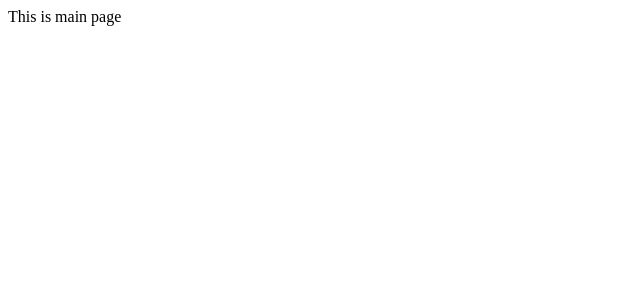
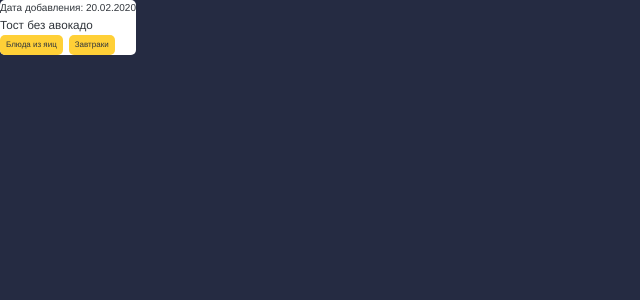
Before and after one commit to Zurida/delicata, a Nuxt app: page / in a window 1280 px wide. Shown: the top 300 px of the page, without its empty margins (0-640 px from the left). Built offline with nearby package versions, Linux system fonts and the light colour scheme.

Commit message:
feat/added card component

```diff
--- /dev/null
+++ b/assets/css/main.css
@@ -0,0 +1,63 @@
+:root {
+    --white: #ffffff;
+    --white-soft: #F9F9F9;
+
+    --black: #252B42;
+    --black-soft: #30353B;
+    /* --black-mute: #282828; */
+
+    --main-1: #E83C3C;
+    --main-2: #255735;
+    --main-3: #FFD037;
+
+    --divider: rgba(60, 60, 60, 0.29);
+
+    --text-light: var(--white-soft);
+    --text-dark: var(--black);
+}
+
+/* semantic color variables for this project */
+:root {
+    --color-background: var(--black);
+    --color-background-soft: var(--white-soft);
+
+    --color-border: var(--divider);
+    /* --color-border-hover: var(--divider-light); */
+
+    --color-heading: var(--text-dark);
+    --color-text: var(--text-dark);
+
+    --section-gap: 8rem;
+    --border-radius: 0.5rem;
+    --gap: 2.4rem;
+}
+
+*,
+*::before,
+*::after {
+    box-sizing: border-box;
+    margin: 0;
+    font-weight: normal;
+}
+
+html {
+    font-size: 10px;
+}
+
+body {
+    height: 100vh;
+    overflow: hidden;
+    color: var(--color-text);
+    background: var(--color-background);
+    transition: color 0.5s, background-color 0.5s;
+    line-height: 1.6;
+    font-family: 'Montserrat', 'Helvetica Neue', sans-serif;
+    text-rendering: optimizeLegibility;
+    -webkit-font-smoothing: antialiased;
+    -moz-osx-font-smoothing: grayscale;
+}
+
+a {
+    text-decoration: none;
+    color: var(--black-soft);
+}
--- /dev/null
+++ b/components/Card.vue
@@ -0,0 +1,69 @@
+<script setup lang="ts">
+type Card = {
+  name: string;
+  date: string;
+  tags: string[];
+  img: string;
+}
+
+const card: Card = {
+  name: 'Тост без авокадо',
+  date: '20.02.2020',
+  tags: ['Блюда из яиц', 'Завтраки'],
+  img: '/img/media.png'
+}
+</script>
+
+<template>
+  <NuxtLink to="/" class="card">
+    <div class="card__image" :style="{ backgroundImage: `url(${card.img})` }"></div>
+    <div class="card__description">
+      <div class="date">Дата добавления: {{ card.date }}</div>
+      <h3 class="card__title">{{ card.name }}</h3>
+      <div class="card__tags">
+
+        <span class="tag" v-for="tag in card.tags">{{ tag }}</span>
+
+      </div>
+    </div>
+  </NuxtLink>
+</template>
+
+<style scoped>
+.card {
+  display: inline-block;
+  background-color: var(--white);
+  border-radius: var(--border-radius);
+  /* color: var(--black-soft); */
+
+  &__image {
+    width: 100%;
+    aspect-ratio: 1;
+    background-size: cover;
+    background-position: center;
+  }
+
+  &__description {
+    padding: var(--gap);
+  }
+
+  &__title {
+    font-size: 2.4rem;
+    font-weight: bold;
+  }
+}
+
+.tag {
+  display: inline-flex;
+  padding: 0.6rem;
+  border-radius: var(--border-radius);
+  background-color: var(--main-3);
+  font-size: .8rem;
+  line-height: 1;
+  color: var(--black-soft);
+
+  &:first-child {
+    margin-right: 0.6rem;
+  }
+}
+</style>
--- a/components/Hello.vue
+++ /dev/null
@@ -1,3 +0,0 @@
-<template>
-    <div>Hello big world</div>
-</template>
--- a/nuxt.config.ts
+++ b/nuxt.config.ts
@@ -3,5 +3,8 @@ export default defineNuxtConfig({
   devtools: { enabled: true },
   typescript: {
     typeCheck: true
-  }
+  },
+  css: ['~/assets/css/main.css'],
+
+
 })
--- a/package.json
+++ b/package.json
@@ -11,6 +11,7 @@
   },
   "dependencies": {
     "nuxt": "^3.10.2",
+    "sass": "^1.71.1",
     "vue": "^3.4.19",
     "vue-router": "^4.2.5"
   },
--- a/pages/index.vue
+++ b/pages/index.vue
@@ -1,9 +1,12 @@
+<script setup>
+</script>
+
 <template>
-  <div>This is main page</div>
+  <div>
+    <Card />
+  </div>
 </template>
 
 
 
-<style>
-
-</style>
+<style></style>
```
Also changed, not shown: public/img/media.png (added), 1 other file (tests, documents, lock files or other folders).
